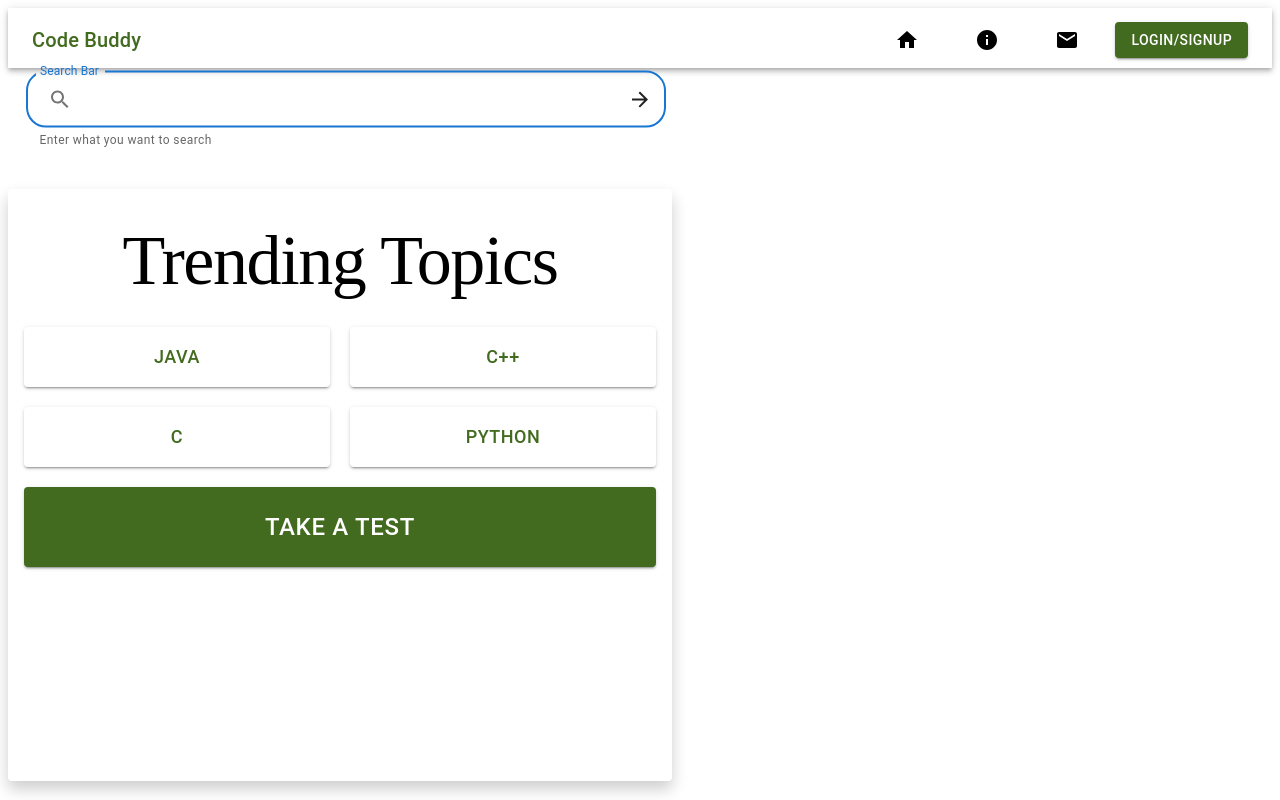
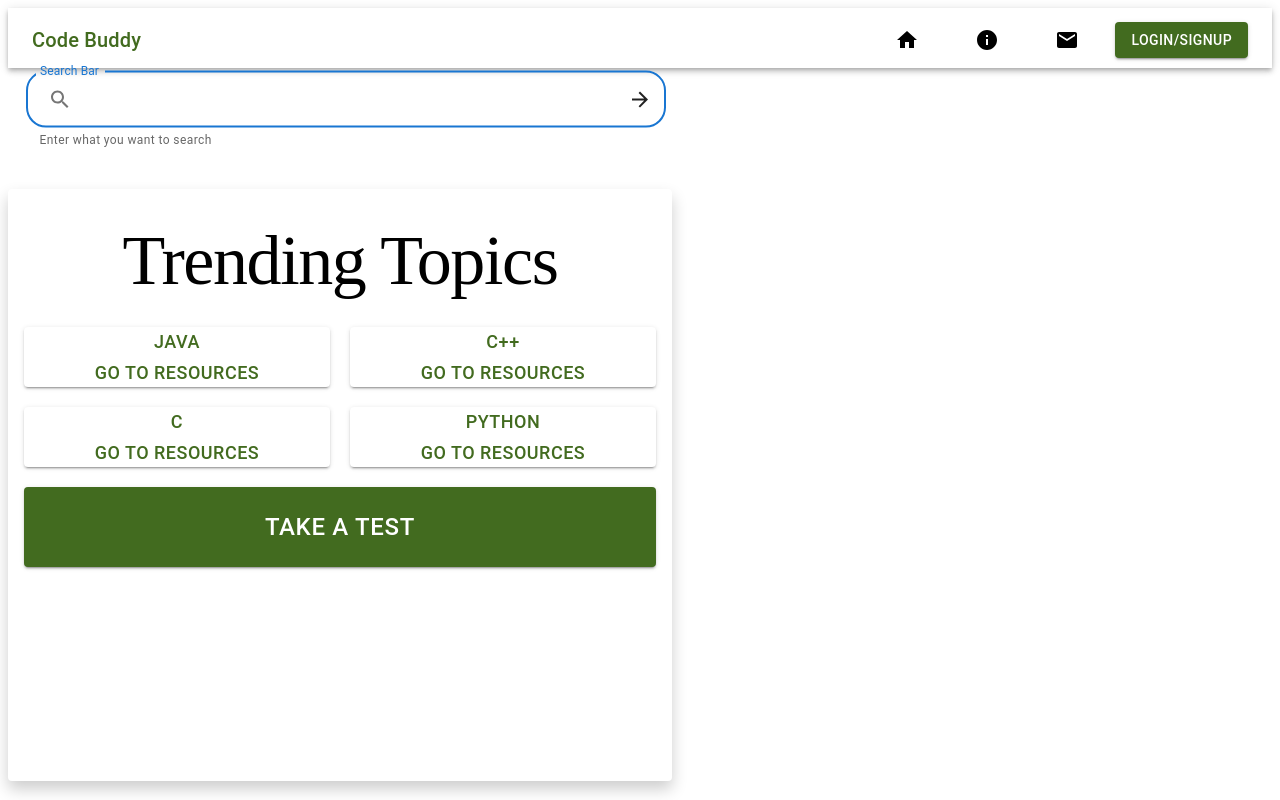
Before and after one commit to rishikrc3/Todo_, a React (Create React App) app in the folder todo/: page / in a window 1280 px wide. Built offline with nearby package versions, Linux system fonts and the light colour scheme.

Commit message:
button_update

```diff
--- a/todo/src/components/Buttons.js
+++ b/todo/src/components/Buttons.js
@@ -75,15 +75,18 @@ const Buttons = () => {
       <div className={classes.buttonsContainer}>
         <Button variant="contained" color="success" className={classes.button}>
           Java <br />
+          Go to resources
         </Button>
         <Button variant="contained" color="success" className={classes.button}>
           C++
+          <br />
+          Go to resources
         </Button>
         <Button variant="contained" color="success" className={classes.button}>
-          C
+          C <br /> Go to resources
         </Button>
         <Button variant="contained" color="success" className={classes.button}>
-          Python
+          Python <br /> Go to resources
         </Button>
         <Button
           variant="contained"
```
